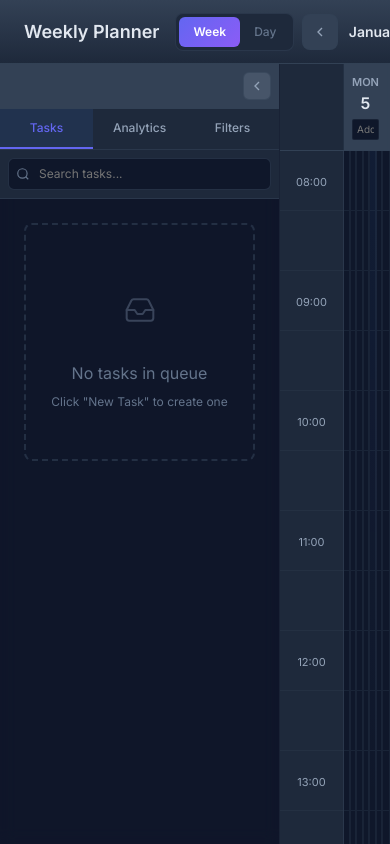
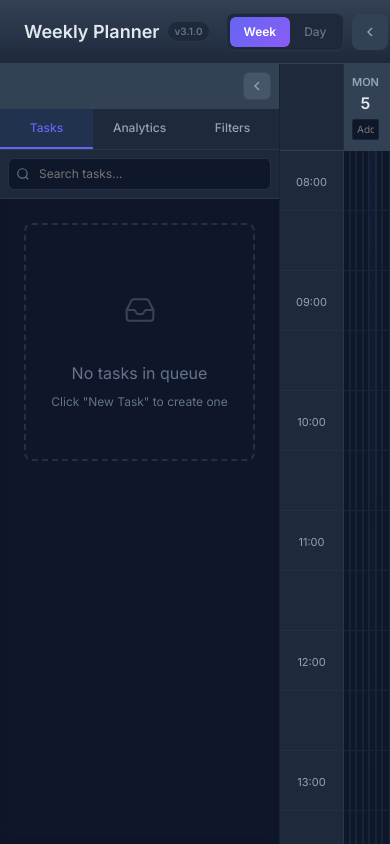
Before and after one commit to Oceano-Elias/weekly-planner, a website built with Vite: page index.html in a window 390 px wide. Built offline with nearby package versions, Linux system fonts and the light colour scheme.

Commit message:
feat: PWA Update System Improvements v3.1.0
- Added version.js as single source of truth (v3.1.0)
- Bumped Service Worker cache to v4 (forces update for all users)
- Added version badge in header (v3.1.0)
- Made update notification persistent (no auto-dismiss)
- Added vibration feedback for mobile devices
- Console logs version on startup

```diff
--- a/index.html
+++ b/index.html
@@ -27,7 +27,7 @@
         <!-- Header -->
         <header class="header">
             <div class="header-left">
-                <h1 class="header-title">Weekly Planner</h1>
+                <h1 class="header-title">Weekly Planner <span class="version-badge" id="versionBadge"></span></h1>
                 <div class="header-nav">
                     <div class="view-toggle">
                         <button class="view-btn active" data-view="week">Week</button>
--- a/public/sw.js
+++ b/public/sw.js
@@ -1,7 +1,8 @@
 // Service Worker for Weekly Planner PWA
-// Version: 3.0.0 - Full offline support with update notifications
+// Version: 3.1.0 - Full offline support with update notifications
 
-const CACHE_VERSION = 'v3';
+const CACHE_VERSION = 'v4';
+const APP_VERSION = '3.1.0';
 const CACHE_NAME = `planner-${CACHE_VERSION}`;
 
 // Core assets to cache for offline use
--- a/src/components/UpdateNotification.js
+++ b/src/components/UpdateNotification.js
@@ -87,12 +87,12 @@ export const UpdateNotification = {
         this.isVisible = true;
         this.container.classList.remove('hidden');
 
-        // Auto-dismiss after 30 seconds
-        setTimeout(() => {
-            if (this.isVisible) {
-                this.hide();
-            }
-        }, 30000);
+        // Play a subtle sound or vibration on mobile (if supported)
+        if ('vibrate' in navigator) {
+            navigator.vibrate(200);
+        }
+
+        // NO auto-dismiss - notification stays until user takes action
     },
 
     /**
--- a/src/main.js
+++ b/src/main.js
@@ -16,6 +16,7 @@ import { ConfirmModal } from './components/ConfirmModal.js';
 import { PlannerService } from './services/PlannerService.js';
 import { UpdateNotification } from './components/UpdateNotification.js';
 import { DepartmentSettings } from './components/DepartmentSettings.js';
+import { APP_VERSION } from './version.js';
 
 // Import styles
 import './styles/reset.css';
@@ -67,6 +68,18 @@ const App = {
         this.setupKeyboardShortcuts();
         this.updateBadgeCounts();
         this.setupFavicon();
+        this.displayVersion();
+    },
+
+    /**
+     * Display version number in header
+     */
+    displayVersion() {
+        const badge = document.getElementById('versionBadge');
+        if (badge) {
+            badge.textContent = `v${APP_VERSION}`;
+        }
+        console.log(`[App] Weekly Planner v${APP_VERSION}`);
     },
 
     /**
--- a/src/styles/layout.css
+++ b/src/styles/layout.css
@@ -50,6 +50,19 @@ header {
     font-size: 18px;
     font-weight: 600;
     color: var(--text-primary);
+    display: flex;
+    align-items: center;
+    gap: 8px;
+}
+
+.version-badge {
+    font-size: 10px;
+    font-weight: 600;
+    color: var(--text-tertiary);
+    background: var(--bg-secondary);
+    padding: 2px 6px;
+    border-radius: var(--radius-full);
+    border: 1px solid var(--border-primary);
 }
 
 .header-nav {
--- /dev/null
+++ b/src/version.js
@@ -0,0 +1,6 @@
+/**
+ * App Version - Single source of truth for version number
+ * Bump this with each release to trigger PWA updates
+ */
+export const APP_VERSION = '3.1.0';
+export const VERSION_DATE = '2026-01-09';
```
Also changed, not shown: dist/assets/index-CDNfboM-.css (added), dist/assets/index-CJ8tZrYI.css (deleted), dist/assets/index-DMH8_UUt.js, dist/index.html, dist/sw.js.
